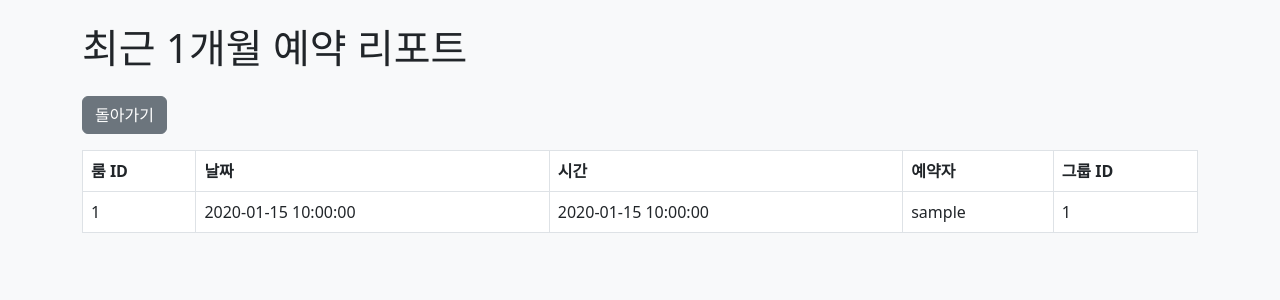
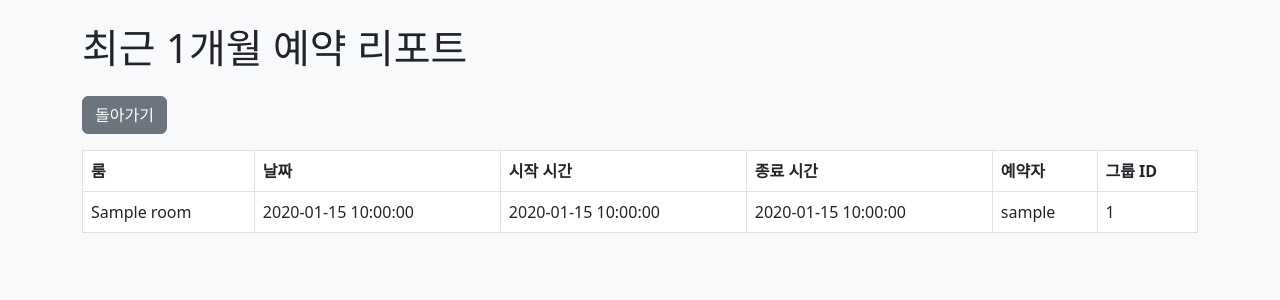
Before and after one commit to gluemii/RoomReservation, a Flask app: template templates/report.html in a window 1280 px wide. Shown: the top 300 px of the page. Run offline with Flask 3, Linux system fonts and the light colour scheme; the template is opened without the code that fills it: most values are stand-ins (such as "Sample title", 1, 10 or a date in 2020).

Commit message:
Update report.html

```diff
--- a/templates/report.html
+++ b/templates/report.html
@@ -13,9 +13,10 @@
             <table class="table table-bordered">
                 <thead>
                     <tr>
-                        <th>룸 ID</th>
+                        <th>룸</th>
                         <th>날짜</th>
-                        <th>시간</th>
+                        <th>시작 시간</th>
+                        <th>종료 시간</th>
                         <th>예약자</th>
                         <th>그룹 ID</th>
                     </tr>
@@ -23,9 +24,16 @@
                 <tbody>
                     {% for booking in bookings %}
                         <tr>
-                            <td>{{ booking.room_id }}</td>
+                            <td>
+                                {% for room in rooms %}
+                                    {% if room.id == booking.room_id %}
+                                        {{ room.name }}
+                                    {% endif %}
+                                {% endfor %}
+                            </td>
                             <td>{{ booking.date }}</td>
-                            <td>{{ booking.time_slot }}</td>
+                            <td>{{ booking.start_time }}</td>
+                            <td>{{ booking.end_time }}</td>
                             <td>{{ booking.user_name }}</td>
                             <td>{{ booking.group_id }}</td>
                         </tr>
```
